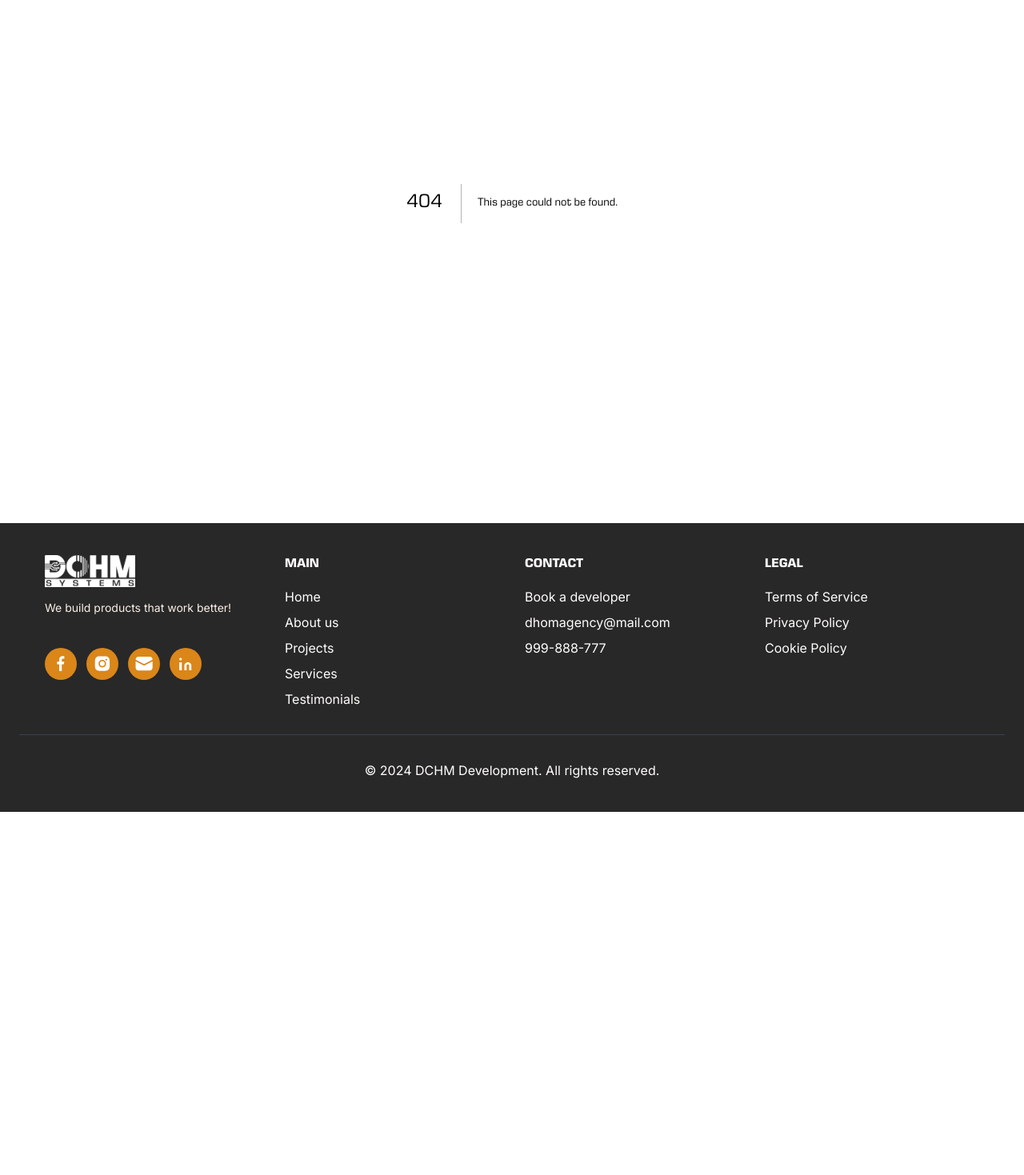
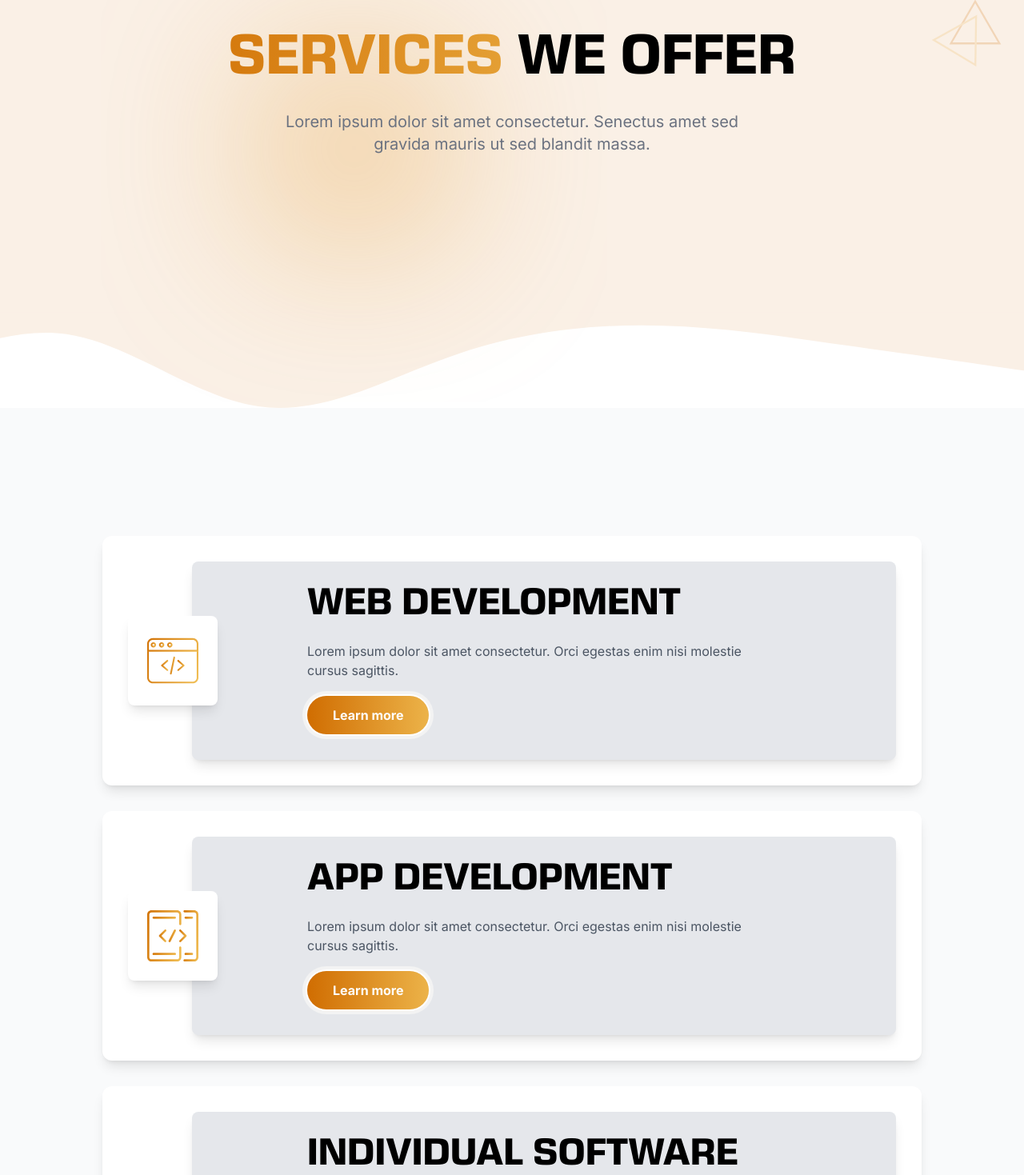
Before and after one commit to sampath-kumaramd/dohm, a Next.js app: page /services in a window 1280 px wide. Before the commit this address had no page. Shown: the part 226-1695 px from the top of the page at 80% size. Before the commit the page ends 1241 px from the top, so only its background shows below. Built offline with nearby package versions, Linux system fonts and the light colour scheme.

Commit message:
complete service section

```diff
--- /dev/null
+++ b/src/app/services/page.tsx
@@ -0,0 +1,85 @@
+import ServiceCard from '@/components/serviceCard';
+import SubHeroSection from '@/components/subHeroSection';
+
+import ServiceBG from '../../../public/background/service-background.svg';
+
+const servicesData = [
+  {
+    title: 'WEB DEVELOPMENT',
+    description:
+      'Lorem ipsum dolor sit amet consectetur. Orci egestas enim nisi molestie cursus sagittis.',
+    iconSrc: '/icons/web-development-icon.svg',
+  },
+  {
+    title: 'APP DEVELOPMENT',
+    description:
+      'Lorem ipsum dolor sit amet consectetur. Orci egestas enim nisi molestie cursus sagittis.',
+    iconSrc: '/icons/app-development-icon.svg',
+  },
+  {
+    title: 'INDIVIDUAL SOFTWARE DEVELOPMENT',
+    description:
+      'Lorem ipsum dolor sit amet consectetur. Orci egestas enim nisi molestie cursus sagittis.',
+    iconSrc: '/icons/software-development-icon.svg',
+  },
+  {
+    title: 'DATABASE PLANNING & MANAGEMENT',
+    description:
+      'Lorem ipsum dolor sit amet consectetur. Orci egestas enim nisi molestie cursus sagittis.',
+    iconSrc: '/icons/database-icon.svg',
+  },
+  {
+    title: 'API DEVELOPMENT & INTEGRATION',
+    description:
+      'Lorem ipsum dolor sit amet consectetur. Orci egestas enim nisi molestie cursus sagittis.',
+    iconSrc: '/icons/api-icon.svg',
+  },
+];
+
+const Service: React.FC = () => {
+  return (
+    <div className="h-auto">
+      <SubHeroSection
+        title={{
+          firstWord: {
+            text: 'SERVICES',
+            gradientColors: {
+              from: '#d57a0e',
+              to: '#e49f34',
+            },
+          },
+          secondWord: {
+            text: 'WE OFFER',
+            color: '#000000',
+          },
+          reverseColors: false,
+        }}
+        subtitle="Lorem ipsum dolor sit amet consectetur. Senectus amet sed gravida mauris ut sed blandit massa."
+      />
+      <section className="relative min-h-[50vh] justify-center items-center">
+        <div
+          className="absolute inset-0 z-0 bg-cover bg-no-repeat"
+          style={{
+            backgroundImage: ServiceBG.src,
+          }}
+        />
+
+        <section className="py-16 bg-gray-50">
+          <div className="container mx-auto px-4 flex items-center justify-center sm:py-24 py-12">
+            <div className="grid grid-cols-1 gap-8">
+              {servicesData.map((service, index) => (
+                <ServiceCard
+                  key={index}
+                  title={service.title}
+                  description={service.description}
+                  iconSrc={service.iconSrc}
+                />
+              ))}
+            </div>
+          </div>
+        </section>
+      </section>
+    </div>
+  );
+};
+export default Service;
--- a/src/components/customButton.tsx
+++ b/src/components/customButton.tsx
@@ -1,25 +1,31 @@
 import React from 'react';
 
-import { cn } from "@/lib/utils";
+import { cn } from '@/lib/utils';
 
-interface CustomButtonProps extends React.ButtonHTMLAttributes<HTMLButtonElement> {
+interface CustomButtonProps
+  extends React.ButtonHTMLAttributes<HTMLButtonElement> {
   children: React.ReactNode;
   className?: string;
+  hoverBlack?: boolean; // New prop to control hover color
 }
 
 const CustomButton: React.FC<CustomButtonProps> = ({
   children,
   className,
+  hoverBlack = false, // Default to false
   ...props
 }) => {
   return (
     <button
       className={cn(
-        "relative px-8 py-3 rounded-full bg-gradient-to-r from-orange to-orange-lighter text-white font-bold",
-        "shadow-[0_0_0_2px_#fff,0_0_0_6px_#f3f3f3]",
-        "transition-all duration-300 ease-in-out",
-        "hover:shadow-[0_0_0_4px_#fff,0_0_0_9px_#f3f3f3]",
-        "active:scale-95",
+        'relative px-8 py-3 rounded-full bg-gradient-to-r from-orange to-orange-lighter text-white font-bold',
+        'shadow-[0_0_0_2px_#fff,0_0_0_6px_#f3f3f3]',
+        'transition-all duration-300 ease-in-out',
+        {
+          'hover:bg-black hover:from-black hover:to-black': hoverBlack,
+          'hover:shadow-[0_0_0_4px_#fff,0_0_0_9px_#f3f3f3]': !hoverBlack,
+        },
+        'active:scale-95',
         className
       )}
       {...props}
--- /dev/null
+++ b/src/components/serviceCard.tsx
@@ -0,0 +1,77 @@
+'use client';
+
+import React, { useState } from 'react';
+
+import { CodeIcon, SmartphoneIcon } from 'lucide-react';
+import Image from 'next/image';
+
+import CustomButton from './customButton';
+
+interface ServiceCardProps {
+  title: string;
+  description: string;
+  iconType: string;
+  iconSrc?: string;
+}
+
+const ServiceCard: React.FC<ServiceCardProps> = ({
+  title,
+  description,
+  iconType,
+  iconSrc,
+}) => {
+  const [isHovered, setIsHovered] = useState(false);
+
+  const Icon = iconType === 'web' ? CodeIcon : SmartphoneIcon;
+
+  return (
+    <div className="flex p-8 pt-24 sm:pt-8 bg-white rounded-xl shadow-lg max-w-5xl hover:bg-gradient-to-br hover:from-orange hover:to-orange-lighter hover:text-white ">
+      <div
+        className="w-full max-w-5xl transition-all duration-300 ease-in-out"
+        onMouseEnter={() => setIsHovered(true)}
+        onMouseLeave={() => setIsHovered(false)}
+      >
+        <div className="relative flex flex-col sm:flex-row items-center">
+          <div
+            className={`
+          p-6 rounded-lg shadow-lg bg-white z-10
+          absolute sm:left-0  sm:top-1/2 -translate-y-1/2
+          ${isHovered ? 'bg-orange-100' : 'bg-white'}
+          transition-all duration-300
+        `}
+          >
+            <Image
+              unoptimized
+              src={iconSrc}
+              alt={title}
+              width={64}
+              height={64}
+            />
+          </div>
+          <div
+            className={`
+          mt-4 sm:mt-0 sm:ms-20 sm:px-36 p-8 rounded-lg shadow-lg transition-all duration-300 w-full
+          ${isHovered ? 'bg-none shadow-none' : 'bg-gray-200'}
+        `}
+          >
+            <div className=" space-y-5 sm:space-y-5 pt-10 sm:pt-0 text-center sm:text-left">
+              <h3
+                className={`text-2xl sm:text-5xl font-bold ${isHovered ? 'text-white' : 'text-black'}`}
+              >
+                {title}
+              </h3>
+              <p
+                className={`text-sm sm:text-base ${isHovered ? 'text-white' : 'text-gray-600'}`}
+              >
+                {description}
+              </p>
+              <CustomButton hoverBlack={isHovered}>Learn more</CustomButton>
+            </div>
+          </div>
+        </div>
+      </div>
+    </div>
+  );
+};
+
+export default ServiceCard;
```
Also changed, not shown: public/background/service-background.svg (added).
